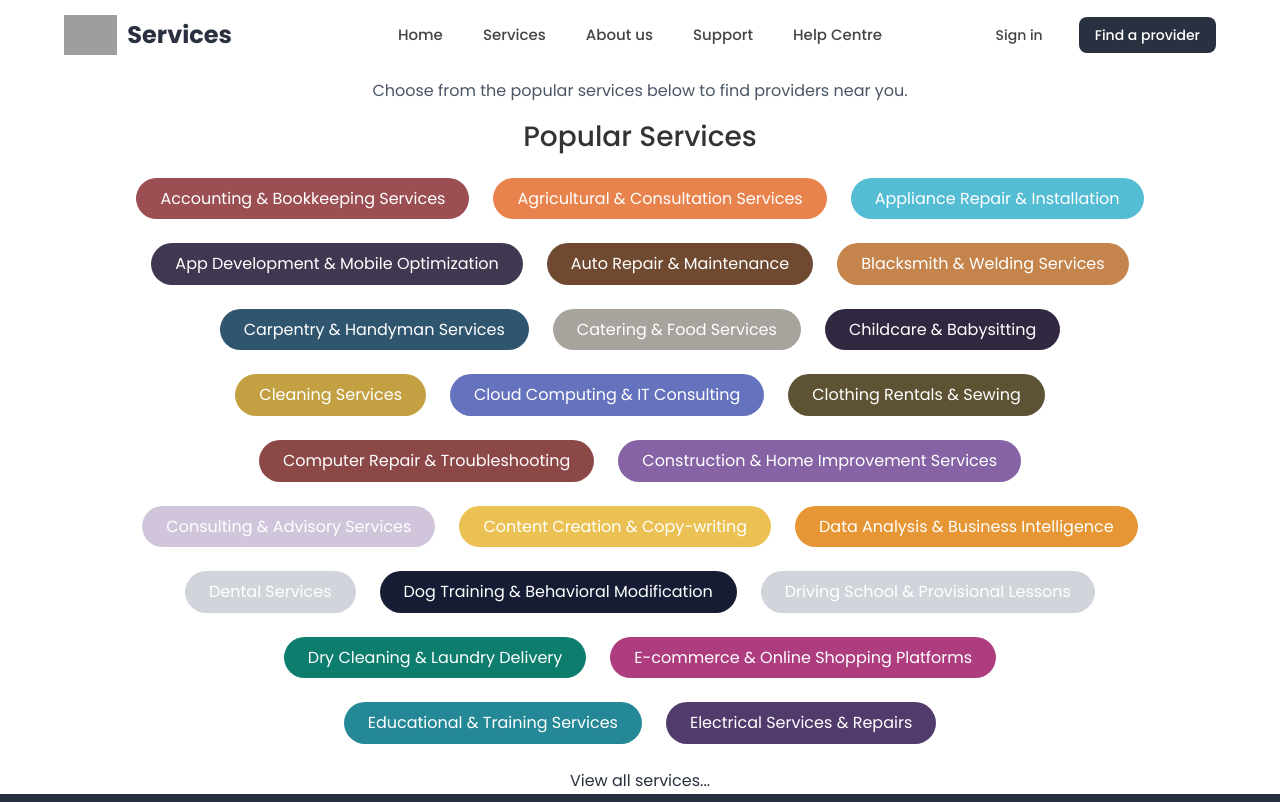
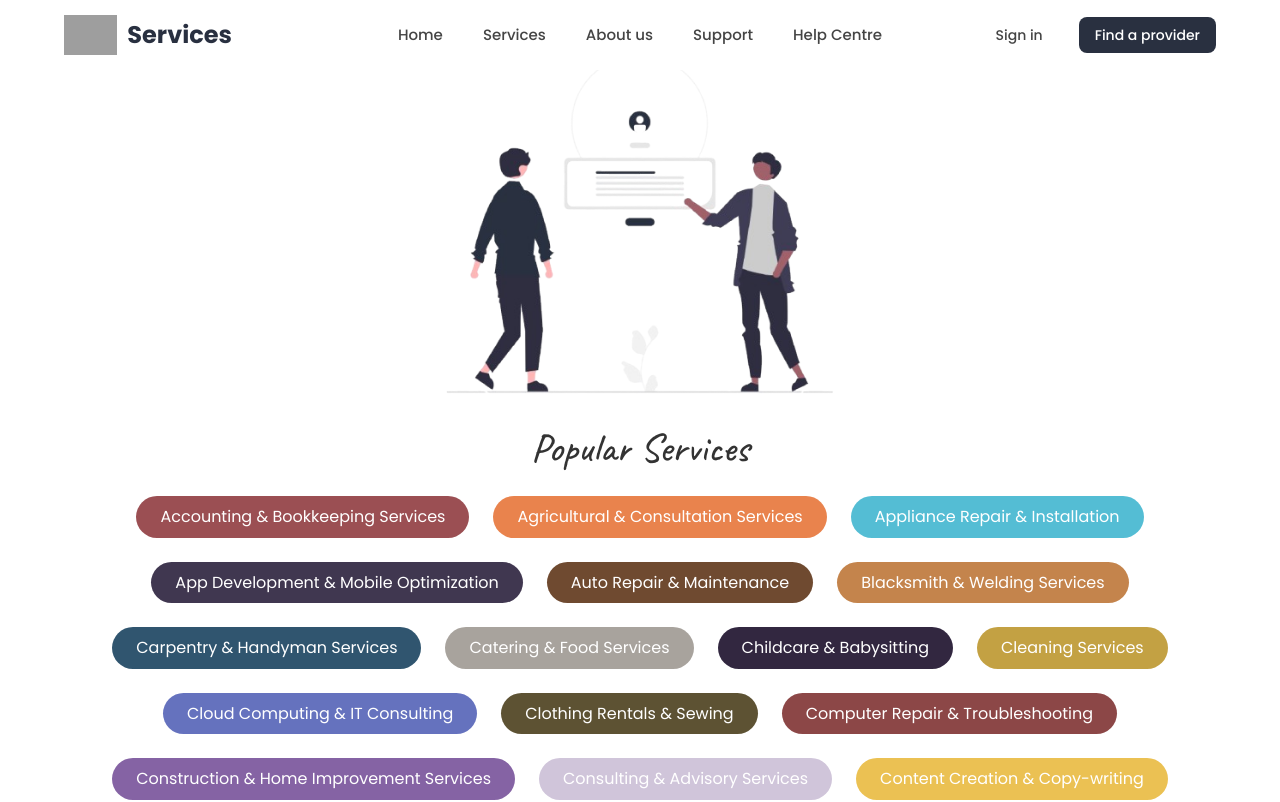
Before and after one commit to Mkayzw/serviify-website, a React (Vite) app: page /services in a window 1280 px wide. Shown: the top 802 px of the page. Built offline with nearby package versions, Linux system fonts and the light colour scheme; grey boxes are pictures that could not be loaded.

Commit message:
Implement code changes to enhance functionality and improve performance

```diff
--- a/src/components/ServicesPage.tsx
+++ b/src/components/ServicesPage.tsx
@@ -4,6 +4,7 @@ import { ApiException } from "@/lib/api/apiException";
 import Footer from "./Footer";
 import Navbar from "./Navbar";
 import { Provider as ProviderData, ProvidersService, ServicesApiResponse } from "@/services/providers.service";
+import homeThreeImage from "@/assets/home_3.png";
 
 
 
@@ -275,17 +276,22 @@ const ServicesPage: React.FC = () => {
         title="Services"
         setShowHelpCentre={setShowHelpCentre}
       />
-      <main className="container mx-auto mt-4 px-4 flex-grow">
+      <main className="w-full mt-4 px-4 flex-grow">
+        {/* Hero Image */}
+        <div className="text-center mb-8">
+          <img
+            src={homeThreeImage}
+            alt="Serviify Services"
+            className="mx-auto max-w-full h-auto"
+            style={{ maxHeight: '400px' }}
+          />
+        </div>
 
         {!searchPerformed && !loadingSearch && (
           <div className="text-center my-8 md:my-16">
-            <h2 className="text-2xl md:text-3xl font-semibold mb-3 text-gray-800">Find Local Service Providers</h2>
-            <p className="mb-6 text-gray-600 max-w-xl mx-auto">
-              Choose from the popular services below to find providers near you.
-            </p>
-            <div className="mt-8">
-              <h3 className="text-xl font-semibold mb-4 text-gray-700">Popular Services</h3>
-              <div className="flex flex-wrap justify-center gap-4 max-w-5xl mx-auto">
+              <div className="mt-8">
+              <h1 className="text-4xl font-semibold mb-4 text-gray-700" style={{ fontFamily: 'Caveat, cursive' }}>Popular Services</h1>
+              <div className="flex flex-wrap justify-center gap-4 w-full px-4">
                 {(showAllServices ? popularServices : popularServices.slice(0, 24)).map((service, index) => {
                   const bgColor = serviceColors[service] || 'rgba(209, 213, 219, 1)'; // fallback to gray-200
 
```
Also changed, not shown: src/assets/home_3.png (added).
